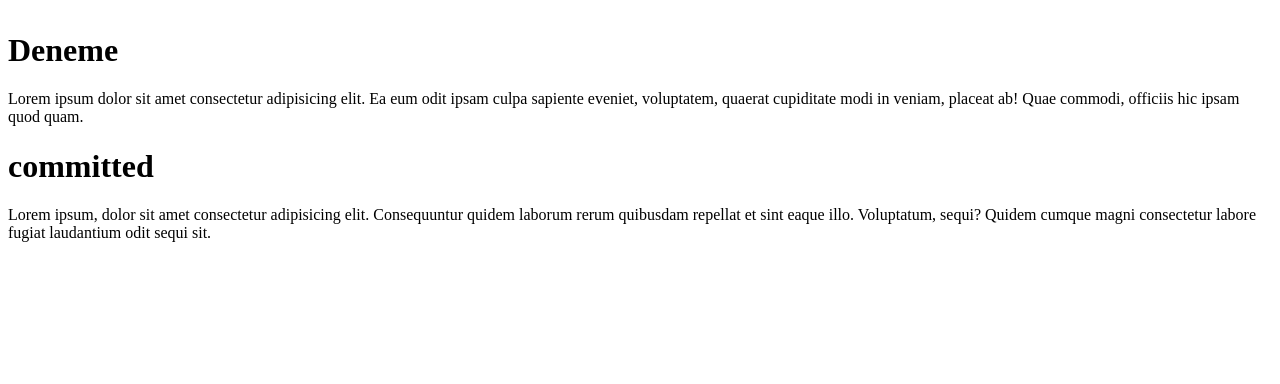
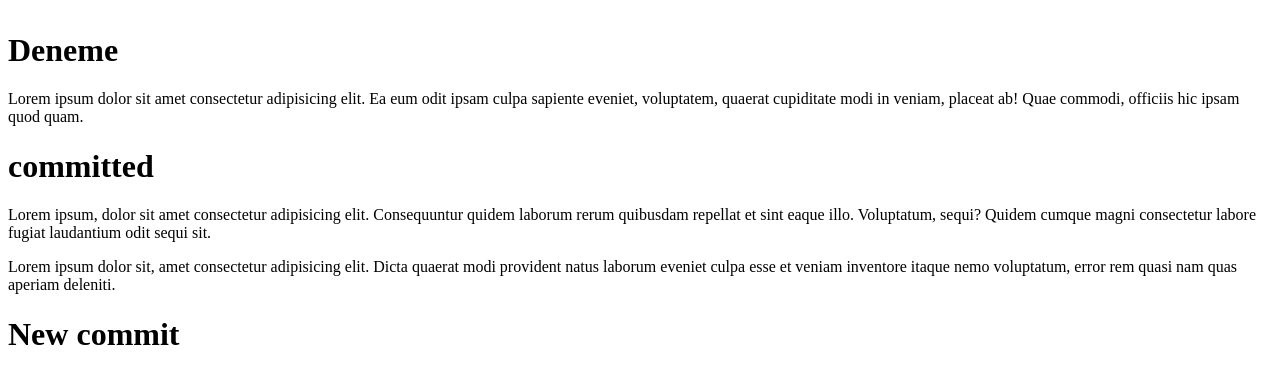
Before and after one commit to AdemY1981/Sample-repo, a plain HTML site: page src/index.html in a window 1280 px wide. Drawn offline with Linux system fonts and the light colour scheme.

Commit message:
updated-2 index.html

```diff
--- a/src/index.html
+++ b/src/index.html
@@ -13,5 +13,11 @@
       <h1>committed</h1>
       <p>Lorem ipsum, dolor sit amet consectetur adipisicing elit. Consequuntur quidem laborum rerum quibusdam repellat et sint eaque illo. Voluptatum, sequi? Quidem cumque magni consectetur labore fugiat laudantium odit sequi sit.</p>
     </h1>
+    <p>
+      Lorem ipsum dolor sit, amet consectetur adipisicing elit. Dicta quaerat modi provident natus laborum eveniet culpa esse et veniam inventore itaque nemo voluptatum, error rem quasi nam quas aperiam deleniti.
+    </p>
+    <h1>
+      New commit
+    </h1>
   </body>
 </html>
```
